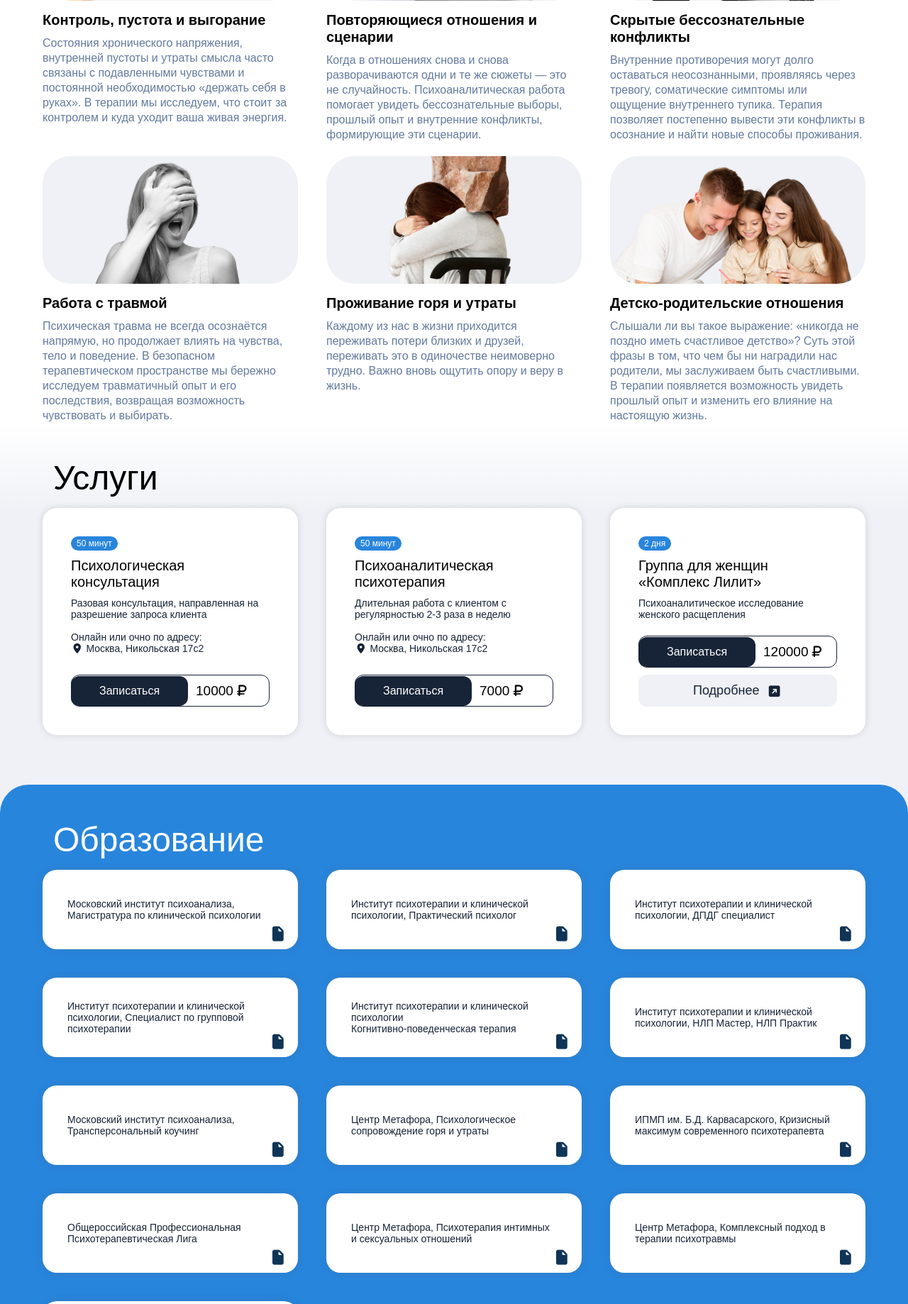
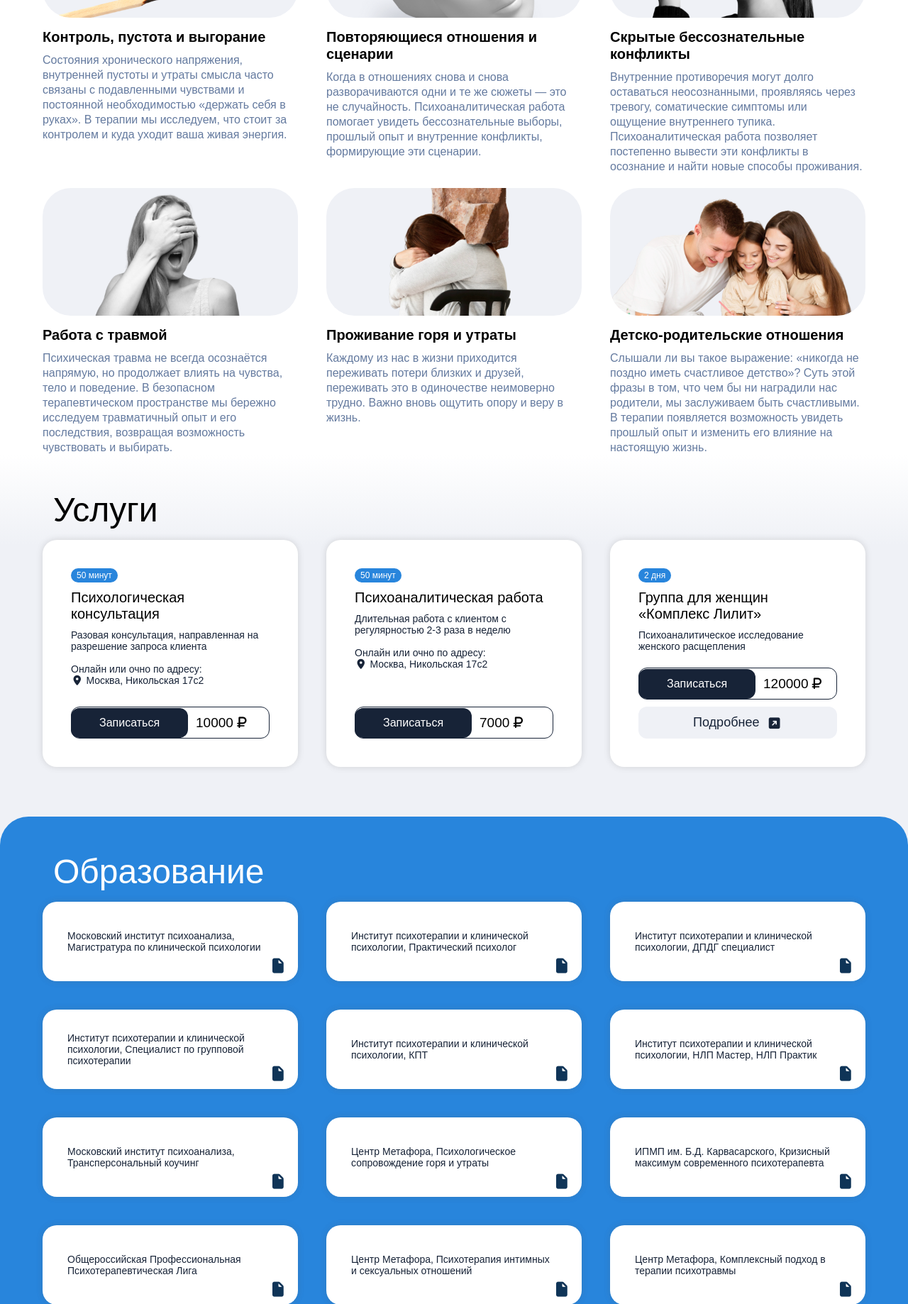
Before and after one commit to Nepike/work_postovalova, a Django app: page /home/ in a window 1280 px wide. Shown: the part 1776-3614 px from the top of the page at 71% size. Run offline with Django 5.2, Linux system fonts and the light colour scheme; some libraries are stand-ins or nearby versions; some web fonts are replaced.

Commit message:
no more therapy

```diff
--- a/core/templates/core/home.html
+++ b/core/templates/core/home.html
@@ -128,7 +128,7 @@
 				<div id="info-wrapper">
 					<div class="name">Психолог<br>Ольга Постовалова</div>
 					<div class="description">
-					    Психоаналитическая терапия для тех, кто готов встретиться с правдой о себе. Не советы. Не поддержка. Работа с бессознательными сценариями и повторяющимся выбором.
+					    Психоаналитическая работа для тех, кто готов встретиться с правдой о себе. Не советы. Не поддержка. Работа с бессознательными сценариями и повторяющимся выбором.
                     </div>
 					<a class="help-button">Записаться <i class="fa-solid fa-arrow-right"></i></a>
 				</div>
@@ -143,8 +143,8 @@
 					<div class="quote-block">
 						<i class="fa-regular fa-circle-check fa-xl"></i>
 						<div class="quote-text">
-							<div class="quote-main">Терапия для тех, кто готов работать</div>
-							<div class="quote-additional">регулярные встречи, глубина, честность с собой и устойчивые изменения со временем</div>
+							<div class="quote-main">Регулярная психологическая работа</div>
+							<div class="quote-additional">Глубина, дисциплина, честность с собой и долгосрочные внутренние изменения.</div>
 						</div>
 					</div>
 				</div>
@@ -159,13 +159,13 @@
                     <div class="block-title">Обо мне</div>
                     <ul id="about-list">
                         <li class="marked-li">
-                            Магистр психологии, психоаналитически ориентированный терапевт, НЛП Мастер, ДПДГ специалист, КПТ терапевт, суицидолог, действительный член общероссийской профессиональной психотерапевтической лиги (ОППЛ).
+                            Магистр психологии. Специалист в области психоаналитического подхода. НЛП (мастер-уровень). Обучение методам ДПДГ и когнитивно-поведенческого подхода (КПТ). Подготовка в области суицидологии. Действительный член Общероссийская профессиональная психотерапевтическая лига (ОППЛ).
                         </li>
                         <li class="marked-li">
-                            Мой путь в психоанализ начался за пределами терапии — в управлении и бизнесе. Более 15 лет я работала директором по персоналу в компаниях федерального уровня, ежедневно имея дело с ответственностью, решениями и человеческими конфликтами.
+                            Мой путь в психоанализ начался за пределами частной практики — в управлении и бизнесе. Более 15 лет я работала директором по персоналу в компаниях федерального уровня, ежедневно сталкиваясь с ответственностью, сложными решениями и человеческими конфликтами.
                         </li>
                         <li class="marked-li">
-                            В терапию я пришла не из позиции помощи другим, а из необходимости глубокой работы с собой — анализа собственной психики, повторяющихся сценариев и внутренних ограничений. Этот опыт стал основой моего профессионального подхода.
+                            В психологию я пришла не из позиции стремления помогать другим, а из потребности в глубокой работе с собой — исследовании собственной психики, повторяющихся сценариев и внутренних ограничений. Этот личный опыт стал фундаментом моего профессионального подхода.
                         </li>
                         <li class="marked-li">
                             В работе я фокусируюсь не на быстром облегчении симптомов, а на понимании причин: бессознательных установок, внутренних конфликтов и устойчивых паттернов, формирующих жизнь и отношения.
@@ -200,7 +200,7 @@
                         <img class="request-element-img" src="{% static 'core/img/request3.png' %}" alt="">
                         <div class="request-element-title">Скрытые бессознательные конфликты</div>
                         <div class="request-element-description">
-                            Внутренние противоречия могут долго оставаться неосознанными, проявляясь через тревогу, соматические симптомы или ощущение внутреннего тупика. Терапия позволяет постепенно вывести эти конфликты в осознание и найти новые способы проживания.
+                            Внутренние противоречия могут долго оставаться неосознанными, проявляясь через тревогу, соматические симптомы или ощущение внутреннего тупика. Психоаналитическая работа позволяет постепенно вывести эти конфликты в осознание и найти новые способы проживания.
                         </div>
                     </div>
 
@@ -249,7 +249,7 @@
 					</div>
                     <div class="service-element">
 						<div class="service-label">50 минут</div>
-						<div class="service-title">Психоаналитическая психотерапия</div>
+						<div class="service-title">Психоаналитическая работа</div>
 						<div class="service-description">Длительная работа с клиентом с регулярностью 2-3 раза в неделю
                             <br><br>Онлайн или очно по адресу: <br><i class="fa-solid fa-location-dot"></i> Москва, Никольская 17с2</div>
 						<div class="service-main-block">
@@ -281,7 +281,7 @@
 					<div class="education-element" data-diploma="{% static 'core/img/diplomas/2.jpg' %}">Институт психотерапии и клинической психологии, Практический психолог <i class="fa-solid fa-file fa-xl"></i></div>
 					<div class="education-element" data-diploma="{% static 'core/img/diplomas/3.jpg' %}">Институт психотерапии и клинической психологии, ДПДГ специалист <i class="fa-solid fa-file fa-xl"></i></div>
 					<div class="education-element" data-diploma="{% static 'core/img/diplomas/4.jpg' %}">Институт психотерапии и клинической психологии, Специалист по групповой психотерапии <i class="fa-solid fa-file fa-xl"></i></div>
-					<div class="education-element" data-diploma="{% static 'core/img/diplomas/5.jpg' %}">Институт психотерапии и клинической психологии <br> Когнитивно-поведенческая терапия <i class="fa-solid fa-file fa-xl"></i></div>
+					<div class="education-element" data-diploma="{% static 'core/img/diplomas/5.jpg' %}">Институт психотерапии и клинической психологии, КПТ<i class="fa-solid fa-file fa-xl"></i></div>
 					<div class="education-element" data-diploma="{% static 'core/img/diplomas/6.jpg' %}">Институт психотерапии и клинической психологии, НЛП Мастер, НЛП Практик <i class="fa-solid fa-file fa-xl"></i></div>
 					<div class="education-element" data-diploma="{% static 'core/img/diplomas/7.jpg' %}">Московский институт психоанализа, Трансперсональный коучинг <i class="fa-solid fa-file fa-xl"></i></div>
 					<div class="education-element" data-diploma="{% static 'core/img/diplomas/8.jpg' %}">Центр Метафора, Психологическое сопровождение горя и утраты <i class="fa-solid fa-file fa-xl"></i></div>
```
